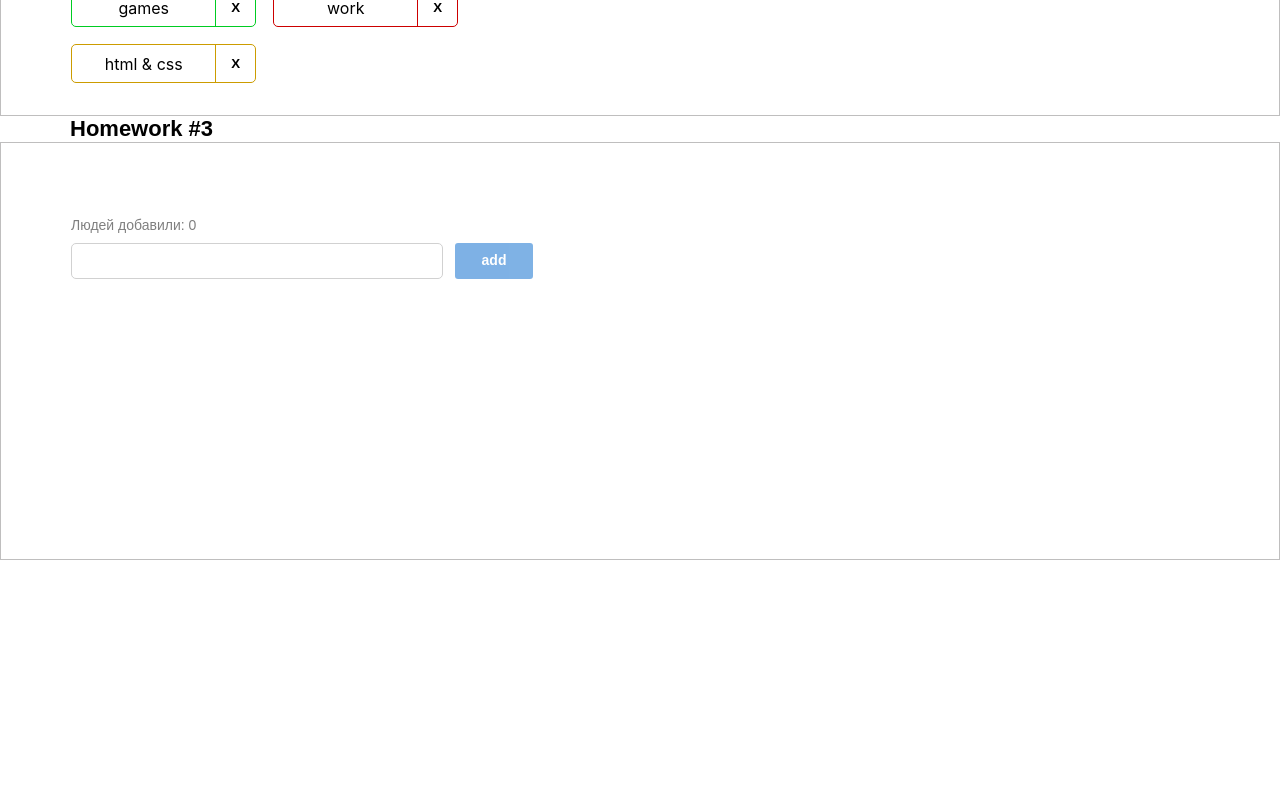
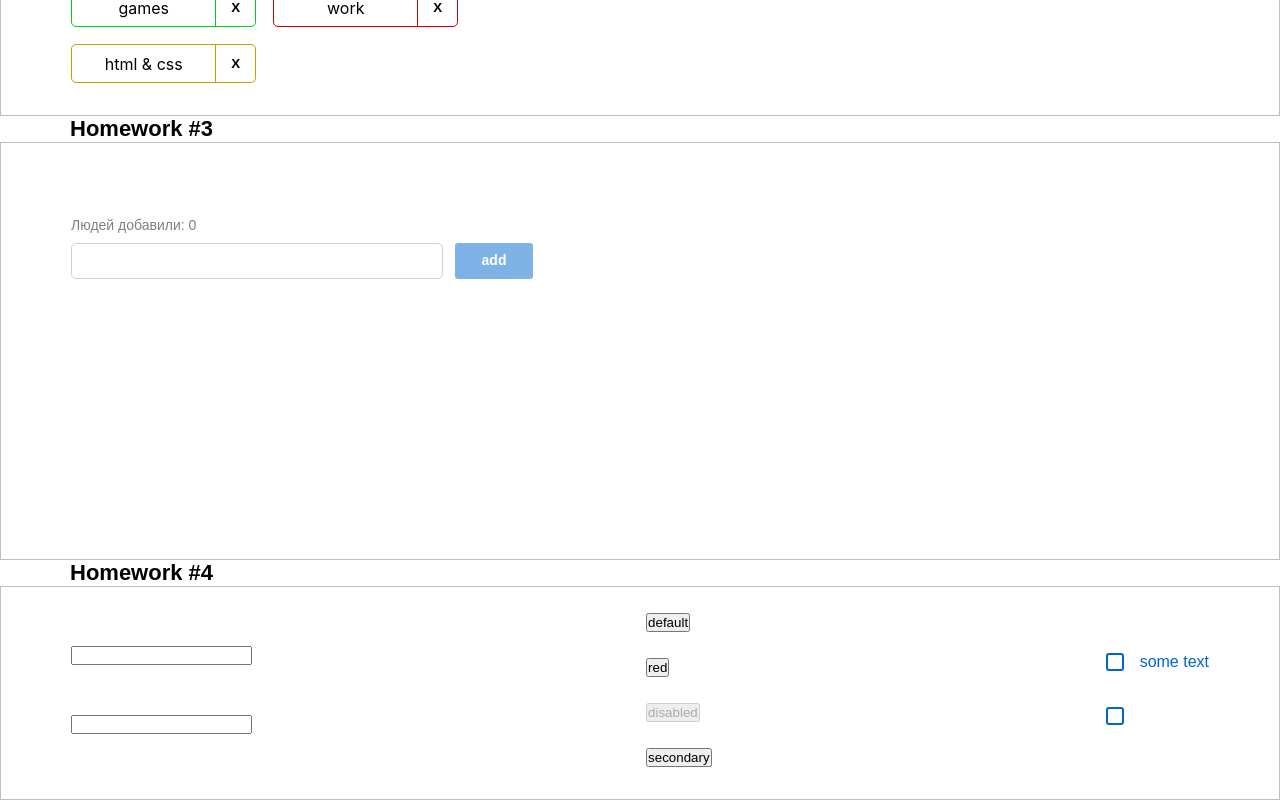
Before and after one commit to kdrenata/homework2-front-main, a React (Create React App) app: page /#/pre-junior in a window 1280 px wide. Shown: the part 813-1613 px from the top of the page. Before the commit the page ends 1373 px from the top, so only its background shows below. Built offline with nearby package versions, Linux system fonts and the light colour scheme.

Commit message:
HW4 fixed

```diff
--- a/src/s1-main/App.tsx
+++ b/src/s1-main/App.tsx
@@ -3,6 +3,7 @@ import s from './App.module.css'
 import HW1 from '../s2-homeworks/hw01/HW1'
 import HW2 from "../s2-homeworks/hw02/HW2";
 import HW3 from "../s2-homeworks/hw03/HW3";
+import HW4 from "../s2-homeworks/hw04/HW4";
 
 function App() {
     return (
@@ -10,7 +11,7 @@ function App() {
             <HW1/>
             <HW2/>
             <HW3/>
-            {/*<HW4/>*/}
+            <HW4/>
 
             {/*при выполнении дз 5 и более - закомментировать здесь дз 1-4, так как они есть внутри дз 5*/}
             {/*<HW5/>*/}
--- a/src/s2-homeworks/hw04/Stand.tsx
+++ b/src/s2-homeworks/hw04/Stand.tsx
@@ -7,8 +7,20 @@ import SuperButton from './common/c2-SuperButton/SuperButton'
 const Stand = () => {
     const [stateForAllInputs, setValue] = useState<string>('')
     const [error, setError] = useState<string>('')
+    const [stateForAllCheckboxes, setChecked] = useState<boolean>(false)
 
-    const [stateForAllCheckboxes, setChecked] = useState<boolean>(false)
+    const onInputEnter = () => {
+        if (stateForAllInputs.trim()) {
+            setError('');
+        } else {
+            setError('Поле не должно быть пустым');
+        }
+        setValue('');
+    };
+
+    const onCheckboxChange = (checked: boolean) => {
+        setChecked(checked);
+    };
 
     return (
         <div id={'hw4-stand'} className={s.stand}>
@@ -21,39 +33,28 @@ const Stand = () => {
                         onChange={(e) => setValue(e.currentTarget.value)}
                     />
                 </div>
-                {/*инпут с ошибкой:*/}
                 <div>
                     <SuperInputText
                         id={'hw4-super-input-with-error'}
                         value={stateForAllInputs}
                         onChangeText={setValue}
                         error={error}
-                        onEnter={() => {
-                            setError(
-                                stateForAllInputs.trim()
-                                    ? ''
-                                    : 'Error'
-                            )
-                            setValue('')
-                        }}
+                        onEnter={onInputEnter}
                     />
                 </div>
             </div>
 
             <div className={s.buttons}>
-                {/*обычная кнопка:*/}
                 <div>
                     <SuperButton id={'hw4-super-button-default'}>
                         default
                     </SuperButton>
                 </div>
-                {/*красная кнопка:*/}
                 <div>
                     <SuperButton id={'hw4-super-button-red'} xType={'red'}>
                         red
                     </SuperButton>
                 </div>
-                {/*задизэйбленная кнопка:*/}
                 <div>
                     <SuperButton
                         id={'hw4-super-button-disabled'}
@@ -63,7 +64,6 @@ const Stand = () => {
                         disabled
                     </SuperButton>
                 </div>
-                {/*задизэйбленная кнопка:*/}
                 <div>
                     <SuperButton
                         id={'hw4-super-button-secondary'}
@@ -75,12 +75,11 @@ const Stand = () => {
             </div>
 
             <div className={s.checkboxes}>
-                {/*чекбокс с текстом:*/}
                 <div>
                     <SuperCheckbox
                         id={'hw4-super-checkbox-with-text'}
                         checked={stateForAllCheckboxes}
-                        onChangeChecked={setChecked}
+                        onChangeChecked={onCheckboxChange}
                     >
                         some text
                     </SuperCheckbox>
--- a/src/s2-homeworks/hw04/common/c1-SuperInputText/SuperInputText.module.css
+++ b/src/s2-homeworks/hw04/common/c1-SuperInputText/SuperInputText.module.css
@@ -1,4 +1,5 @@
 .input:focus {
+    outline: none;
 }
 
 .input {
--- a/src/s2-homeworks/hw04/common/c1-SuperInputText/SuperInputText.tsx
+++ b/src/s2-homeworks/hw04/common/c1-SuperInputText/SuperInputText.tsx
@@ -40,7 +40,7 @@ const SuperInputText: React.FC<SuperInputTextPropsType> = (
 
         onChangeText?.(e.currentTarget.value)
     }
-    const onKeyPressCallback = (e: KeyboardEvent<HTMLInputElement>) => {
+    const onKeyDownCallback  = (e: KeyboardEvent<HTMLInputElement>) => {
         onKeyPress?.(e)
 
         onEnter && // если есть пропс onEnter
@@ -60,7 +60,7 @@ const SuperInputText: React.FC<SuperInputTextPropsType> = (
                 id={id}
                 type={'text'}
                 onChange={onChangeCallback}
-                onKeyPress={onKeyPressCallback}
+                onKeyDown={onKeyDownCallback }
                 className={finalInputClassName}
                 {...restProps} // отдаём инпуту остальные пропсы если они есть (value например там внутри)
             />
--- a/src/s2-homeworks/hw04/common/c2-SuperButton/SuperButton.tsx
+++ b/src/s2-homeworks/hw04/common/c2-SuperButton/SuperButton.tsx
@@ -6,23 +6,28 @@ type DefaultButtonPropsType = DetailedHTMLProps<ButtonHTMLAttributes<HTMLButtonE
     HTMLButtonElement>
 
 type SuperButtonPropsType = DefaultButtonPropsType & {
-    xType?: string
+    xType?: 'default' | 'red' | 'secondary' | undefined;
 }
 
 const SuperButton: React.FC<SuperButtonPropsType> = (
     {
-        xType,
+        xType = 'default',
         className,
         disabled,
         ...restProps // все остальные пропсы попадут в объект restProps, там же будет children
     }
 ) => {
-    const finalClassName = s.button
-        // + (disabled
-        //         ? ...
-        //         : xType === 'red'
-        //             ? ...
-        + (className ? ' ' + className : '') // задачка на смешивание классов
+    const finalClassName = `${s.button}
+        ${disabled ? s.disabled : ''}
+        ${xType === 'red' ? s.red : xType === 'secondary' ? s.secondary : s.default}
+        ${className || ''}`
+        .trim();
+    // const finalClassName = s.button
+    //     // + (disabled
+    //     //         ? ...
+    //     //         : xType === 'red'
+    //     //             ? ...
+    //     + (className ? ' ' + className : '') // задачка на смешивание классов
 
     return (
         <button
--- a/src/s2-homeworks/hw04/common/c3-SuperCheckbox/SuperCheckbox.module.css
+++ b/src/s2-homeworks/hw04/common/c3-SuperCheckbox/SuperCheckbox.module.css
@@ -1,7 +1,6 @@
 .label {
     display: flex;
     align-items: center;
-
     cursor: pointer;
 }
 
@@ -31,14 +30,19 @@
     appearance: none;
 
     background-image: url('checked.svg');
+    background-repeat: no-repeat;
+    background-position: center;
+    background-size: contain;
     /*background: #99ff99;*/
 }
 
 .checkbox:focus {
     border-color: #0059b3;
+    outline: none;
 }
 
 .spanClassName {
     font-family: 'Montserrat', sans-serif;
     color: #06c;
+    margin-left: 8px;
 }
--- a/src/s2-homeworks/hw04/common/c3-SuperCheckbox/SuperCheckbox.tsx
+++ b/src/s2-homeworks/hw04/common/c3-SuperCheckbox/SuperCheckbox.tsx
@@ -27,9 +27,10 @@ const SuperCheckbox: React.FC<SuperCheckboxPropsType> = (
     }
 ) => {
     const onChangeCallback = (e: ChangeEvent<HTMLInputElement>) => {
-        // задачка на написание онченджа
+        onChange?.(e);
+        onChangeChecked?.(e.target.checked);
+    };
 
-    }
 
     const finalInputClassName = s.checkbox
         + (className ? ' ' + className : '')
```
